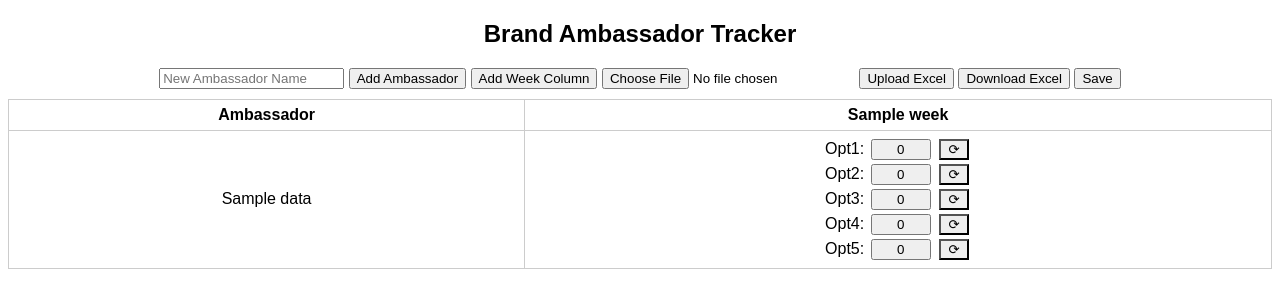
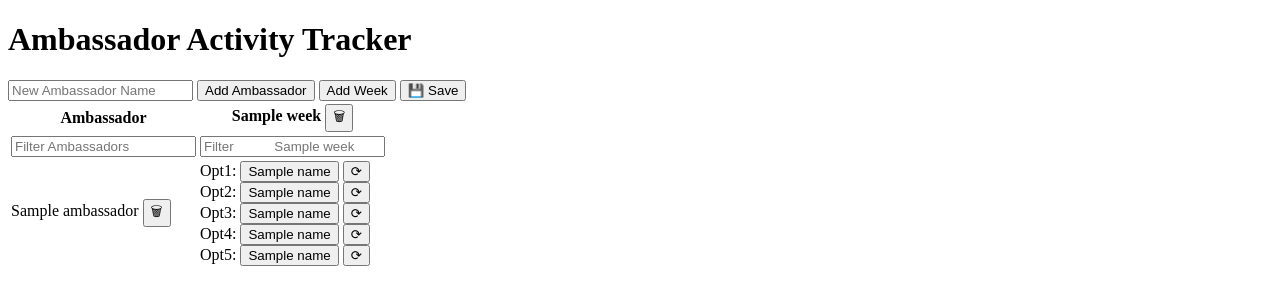
Before and after one commit to Kaushik-Puttaswamy/ambassador-tracker, a Flask app: template templates/index.html in a window 1280 px wide. Shown: the top 308 px of the page. Run offline with Flask 3, Linux system fonts and the light colour scheme; the template is opened without the code that fills it: most values are stand-ins (such as "Sample title", 1, 10 or a date in 2020); some libraries are stand-ins or nearby versions.

Commit message:
updated files added

```diff
--- a/app.py
+++ b/app.py
@@ -1,56 +1,59 @@
-# app.py
-
-from flask import Flask, render_template, request, send_file, redirect, jsonify
+from flask import Flask, render_template, request, jsonify, send_file, redirect
 from flask_socketio import SocketIO, emit
-import os
-import json
 import pandas as pd
 from io import BytesIO
+import os, json
 
 app = Flask(__name__)
 socketio = SocketIO(app, cors_allowed_origins="*")
 
-DATA_FILE = 'saved_data.json'
-
+DATA_FILE = "saved_data.json"
 
 def load_data():
     if os.path.exists(DATA_FILE):
         with open(DATA_FILE, 'r') as f:
             return json.load(f)
-    return {"data": {}, "weeks": []}
-
+    return {"ambassadors": {}, "weeks": []}
 
 def save_data(data):
     with open(DATA_FILE, 'w') as f:
         json.dump(data, f)
 
+def get_color_class(value):
+    if value == 1: return "green"
+    if value == 2: return "yellow"
+    if value == 3: return "orange"
+    if value >= 4: return "red"
+    return ""
 
 store = load_data()
 
-
 @app.route('/')
 def index():
-    return render_template('index.html', data=store['data'], weeks=store['weeks'])
+    return render_template("index.html", ambassadors=store['ambassadors'], weeks=store['weeks'], get_color_class=get_color_class)
 
+@app.route('/save', methods=['POST'])
+def manual_save():
+    save_data(store)
+    return jsonify({"status": "saved"})
 
 @app.route('/download')
-def download():
+def download_excel():
     rows = []
-    for name, weeks in store['data'].items():
+    for name, weeks in store['ambassadors'].items():
         for week, options in weeks.items():
             row = {'Ambassador': name, 'Week': week}
-            for i, val in enumerate(options):
-                row[f'Opt{i+1}'] = val
+            for i in range(1, 6):
+                row[f'Opt{i}'] = options.get(str(i), 0)
             rows.append(row)
     df = pd.DataFrame(rows)
     output = BytesIO()
     df.to_excel(output, index=False)
     output.seek(0)
-    return send_file(output, as_attachment=True, download_name='ambassador_data.xlsx', mimetype='application/vnd.openxmlformats-officedocument.spreadsheetml.sheet')
-
+    return send_file(output, as_attachment=True, download_name="ambassadors.xlsx")
 
 @app.route('/upload', methods=['POST'])
-def upload():
+def upload_excel():
     file = request.files['excel_file']
     if file:
         df = pd.read_excel(file)
@@ -59,40 +62,66 @@ def upload():
         for _, row in df.iterrows():
             name = row['Ambassador']
             week = row['Week']
-            opts = [int(row.get(f'Opt{i+1}', 0)) for i in range(5)]
+            options = {str(i): int(row.get(f'Opt{i}', 0)) for i in range(1, 6)}
             if name not in new_data:
                 new_data[name] = {}
-            new_data[name][week] = opts
+            new_data[name][week] = options
             weeks_set.add(week)
-        store['data'] = new_data
-        store['weeks'] = list(weeks_set)
+        store['ambassadors'] = new_data
+        store['weeks'] = sorted(weeks_set)
         save_data(store)
     return redirect('/')
 
+@app.route('/rename', methods=['POST'])
+def rename_item():
+    data = request.json
+    item_type = data['type']
+    old = data['old']
+    new = data['new']
 
-@app.route('/save', methods=['POST'])
-def manual_save():
-    save_data(store)
-    return jsonify({'status': 'saved'})
+    if item_type == 'ambassador':
+        if old in store['ambassadors']:
+            store['ambassadors'][new] = store['ambassadors'].pop(old)
+    elif item_type == 'week':
+        if new not in store['weeks']:
+            store['weeks'] = [new if w == old else w for w in store['weeks']]
+            for amb in store['ambassadors']:
+                if old in store['ambassadors'][amb]:
+                    store['ambassadors'][amb][new] = store['ambassadors'][amb].pop(old)
 
+    return jsonify({"status": "renamed"})
+
+@app.route('/delete_ambassador', methods=['POST'])
+def delete_ambassador():
+    name = request.json['name']
+    store['ambassadors'].pop(name, None)
+    return jsonify({"status": "deleted"})
+
+@app.route('/delete_week', methods=['POST'])
+def delete_week():
+    week = request.json['week']
+    store['weeks'] = [w for w in store['weeks'] if w != week]
+    for amb in store['ambassadors']:
+        store['ambassadors'][amb].pop(week, None)
+    return jsonify({"status": "deleted"})
 
 @socketio.on('update_click')
-def update_click(payload):
-    name = payload['ambassador']
-    week = payload['week']
-    option = payload['option'] - 1
-    count = payload['count']
+def handle_update_click(data):
+    name = data['ambassador']
+    week = data['week']
+    option = str(data['option'])
+    count = data['count']
 
-    if name not in store['data']:
-        store['data'][name] = {}
-    if week not in store['data'][name]:
-        store['data'][name][week] = [0] * 5
+    if name not in store['ambassadors']:
+        store['ambassadors'][name] = {}
+    if week not in store['ambassadors'][name]:
+        store['ambassadors'][name][week] = {str(i): 0 for i in range(1, 6)}
+    store['ambassadors'][name][week][option] = count
 
-    store['data'][name][week][option] = count
     if week not in store['weeks']:
         store['weeks'].append(week)
-    emit('broadcast_update', payload, broadcast=True)
 
+    emit("broadcast_update", data, broadcast=True)
 
 if __name__ == '__main__':
     port = int(os.environ.get("PORT", 5000))
--- a/static/script.js
+++ b/static/script.js
@@ -41,6 +41,43 @@ socket.on("broadcast_update", (data) => {
   }
 });
 
+function createFilterInputs() {
+  const headerRow = document.querySelector("#tracker-table thead tr");
+  const filterRow = document.createElement("tr");
+
+  headerRow.querySelectorAll("th").forEach((th, index) => {
+    const filterTh = document.createElement("th");
+    if (index === 0) {
+      filterTh.innerHTML = '<input type="text" placeholder="Filter Ambassadors">';
+    } else {
+      filterTh.innerHTML = `<input type="text" placeholder="Filter ${th.textContent}">`;
+    }
+    filterTh.querySelector("input").addEventListener("input", filterTable);
+    filterRow.appendChild(filterTh);
+  });
+
+  headerRow.parentElement.insertBefore(filterRow, headerRow.nextSibling);
+}
+
+function filterTable() {
+  const filters = Array.from(document.querySelectorAll("thead tr:nth-child(2) input"))
+    .map(input => input.value.toLowerCase());
+
+  const rows = document.querySelectorAll("#tracker-table tbody tr");
+  rows.forEach(row => {
+    const cells = row.querySelectorAll("td");
+    let visible = true;
+
+    filters.forEach((filter, index) => {
+      if (filter && !cells[index]?.textContent.toLowerCase().includes(filter)) {
+        visible = false;
+      }
+    });
+
+    row.style.display = visible ? "" : "none";
+  });
+}
+
 document.getElementById("add-ambassador-btn").addEventListener("click", () => {
   const name = document.getElementById("new-ambassador").value.trim();
   if (!name) return;
@@ -49,7 +86,9 @@ document.getElementById("add-ambassador-btn").addEventListener("click", () => {
   const tbody = document.querySelector("#tracker-table tbody");
   const tr = document.createElement("tr");
   const tdName = document.createElement("td");
-  tdName.textContent = name;
+
+  tdName.innerHTML = `<span contenteditable="true" class="editable">${name}</span>
+                      <button onclick="deleteAmbassador(this)">🗑</button>`;
   tr.appendChild(tdName);
 
   weeks.forEach(week => {
@@ -77,6 +116,7 @@ document.getElementById("add-ambassador-btn").addEventListener("click", () => {
 
   tbody.appendChild(tr);
   document.getElementById("new-ambassador").value = "";
+  applyEditableHandlers();
 });
 
 document.getElementById("add-week-btn").addEventListener("click", () => {
@@ -86,12 +126,13 @@ document.getElementById("add-week-btn").addEventListener("click", () => {
   const theadRow = document.querySelector("#tracker-table thead tr");
   const th = document.createElement("th");
   th.className = "week-header";
-  th.textContent = weekName;
+  th.innerHTML = `<span contenteditable="true" class="editable">${weekName}</span>
+                  <button onclick="deleteWeek(this)">🗑</button>`;
   theadRow.appendChild(th);
 
   const rows = document.querySelectorAll("#tracker-table tbody tr");
   rows.forEach(row => {
-    const name = row.firstChild.textContent;
+    const name = row.firstChild.textContent.trim();
     const td = document.createElement("td");
     for (let opt = 1; opt <= 5; opt++) {
       const label = document.createTextNode(`Opt${opt}:`);
@@ -113,6 +154,7 @@ document.getElementById("add-week-btn").addEventListener("click", () => {
     }
     row.appendChild(td);
   });
+  applyEditableHandlers();
 });
 
 document.getElementById("save-btn").addEventListener("click", () => {
@@ -120,3 +162,67 @@ document.getElementById("save-btn").addEventListener("click", () => {
     if (res.ok) alert("Saved successfully!");
   });
 });
+
+function deleteAmbassador(button) {
+  const name = button.parentElement.textContent.trim();
+  if (confirm(`Delete ambassador "${name}"?`)) {
+    fetch("/delete_ambassador", {
+      method: "POST",
+      headers: { 'Content-Type': 'application/json' },
+      body: JSON.stringify({ name })
+    }).then(res => {
+      if (res.ok) {
+        button.closest("tr").remove();
+      }
+    });
+  }
+}
+
+function deleteWeek(button) {
+  const headerCell = button.parentElement;
+  const index = Array.from(headerCell.parentNode.children).indexOf(headerCell);
+  const week = headerCell.textContent.trim();
+  if (confirm(`Delete week "${week}"?`)) {
+    fetch("/delete_week", {
+      method: "POST",
+      headers: { 'Content-Type': 'application/json' },
+      body: JSON.stringify({ week })
+    }).then(res => {
+      if (res.ok) {
+        document.querySelectorAll(`#tracker-table tr`).forEach(row => {
+          if (row.children[index]) row.children[index].remove();
+        });
+      }
+    });
+  }
+}
+
+function applyEditableHandlers() {
+  document.querySelectorAll(".editable").forEach(el => {
+    el.addEventListener("blur", () => {
+      const oldVal = el.dataset.oldValue || el.textContent.trim();
+      const newVal = el.textContent.trim();
+      const isHeader = el.closest("th");
+      const type = isHeader ? "week" : "ambassador";
+
+      if (oldVal !== newVal) {
+        fetch("/rename", {
+          method: "POST",
+          headers: { 'Content-Type': 'application/json' },
+          body: JSON.stringify({ type, old: oldVal, new: newVal })
+        }).then(() => {
+          el.dataset.oldValue = newVal;
+          location.reload();  // Ensures DOM updates all references
+        });
+      }
+    });
+
+    // Save initial value
+    el.dataset.oldValue = el.textContent.trim();
+  });
+}
+
+window.onload = () => {
+  createFilterInputs();
+  applyEditableHandlers();
+};
--- a/templates/index.html
+++ b/templates/index.html
@@ -1,79 +1,59 @@
 <!DOCTYPE html>
-<html>
+<html lang="en">
 <head>
-  <title>Brand Ambassador Tracker</title>
-  <script src="https://cdn.socket.io/4.5.4/socket.io.min.js"></script>
-  <script src="/static/script.js" defer></script>
-  <style>
-    body { font-family: Arial, sans-serif; }
-    h2 { text-align: center; }
-    table { border-collapse: collapse; width: 100%; }
-    td, th { border: 1px solid #ccc; padding: 6px; text-align: center; }
-    .opt-btn, .reset-btn { width: 60px; margin: 2px; }
-    .reset-btn { width: 30px; background-color: #eee; }
-    .green { background-color: #90ee90; }
-    .yellow { background-color: #ffff99; }
-    .orange { background-color: #ffcc80; }
-    .red { background-color: #ff9999; }
-    .scrollable { overflow-x: auto; display: block; }
-    #control-panel { margin-bottom: 10px; text-align: center; }
-    .filter-select { margin: 4px; }
-  </style>
+  <meta charset="UTF-8" />
+  <title>Ambassador Tracker</title>
+  <link rel="stylesheet" href="/static/style.css" />
+  <script src="https://cdn.socket.io/4.7.5/socket.io.min.js"></script>
 </head>
 <body>
-  <h2>Brand Ambassador Tracker</h2>
+  <h1>Ambassador Activity Tracker</h1>
 
-  <div id="control-panel">
-    <input type="text" id="new-ambassador" placeholder="New Ambassador Name">
+  <div class="controls">
+    <input type="text" id="new-ambassador" placeholder="New Ambassador Name" />
     <button id="add-ambassador-btn">Add Ambassador</button>
-    <button id="add-week-btn">Add Week Column</button>
-    <form action="/upload" method="post" enctype="multipart/form-data" style="display:inline;">
-      <input type="file" name="excel_file">
-      <button type="submit">Upload Excel</button>
-    </form>
-    <a href="/download"><button>Download Excel</button></a>
-    <button id="save-btn">Save</button>
+    <button id="add-week-btn">Add Week</button>
+    <button id="save-btn">💾 Save</button>
   </div>
 
-  <div class="scrollable">
   <table id="tracker-table">
     <thead>
       <tr>
         <th>Ambassador</th>
         {% for week in weeks %}
-            <th class="week-header">{{ week }}</th>
+        <th class="week-header">
+          <span contenteditable="true" class="editable">{{ week }}</span>
+          <button onclick="deleteWeek(this)">🗑</button>
+        </th>
         {% endfor %}
       </tr>
+      <!-- filter row is inserted dynamically via JS -->
     </thead>
     <tbody>
-        {% for name, weeks_data in data.items() %}
+      {% for name, data in ambassadors.items() %}
       <tr>
-            <td>{{ name }}</td>
+        <td>
+          <span contenteditable="true" class="editable">{{ name }}</span>
+          <button onclick="deleteAmbassador(this)">🗑</button>
+        </td>
         {% for week in weeks %}
         <td>
-                {% if week in weeks_data %}
-                  {% for opt in range(5) %}
-                    Opt{{ opt+1 }}:
-                    <button class="opt-btn {{ ['','green','yellow','orange','red'][weeks_data[week][opt]] if weeks_data[week][opt] <= 4 else 'red' }}"
-                            data-ambassador="{{ name }}" data-week="{{ week }}" data-option="{{ opt+1 }}"
-                            onclick="incrementCount(this)">
-                      {{ weeks_data[week][opt] }}
-                    </button>
-                    <button class="reset-btn" onclick="resetCount(this.previousElementSibling)">⟳</button><br>
+          {% for opt in range(1, 6) %}
+          Opt{{ opt }}:
+          <button class="opt-btn {{ get_color_class(data[week][opt]) }}"
+                  data-ambassador="{{ name }}"
+                  data-week="{{ week }}"
+                  data-option="{{ opt }}">{{ data[week][opt] }}</button>
+          <button class="reset-btn" onclick="resetCount(this.previousElementSibling)">&#x27f3;</button>
+          <br />
           {% endfor %}
-                {% else %}
-                  {% for opt in range(5) %}
-                    Opt{{ opt+1 }}:
-                    <button class="opt-btn" data-ambassador="{{ name }}" data-week="{{ week }}" data-option="{{ opt+1 }}" onclick="incrementCount(this)">0</button>
-                    <button class="reset-btn" onclick="resetCount(this.previousElementSibling)">⟳</button><br>
-                  {% endfor %}
-                {% endif %}
         </td>
         {% endfor %}
       </tr>
       {% endfor %}
     </tbody>
   </table>
-  </div>
+
+  <script src="/static/script.js"></script>
 </body>
 </html>
```
Lines whose indentation alone changed are shown as unchanged.
